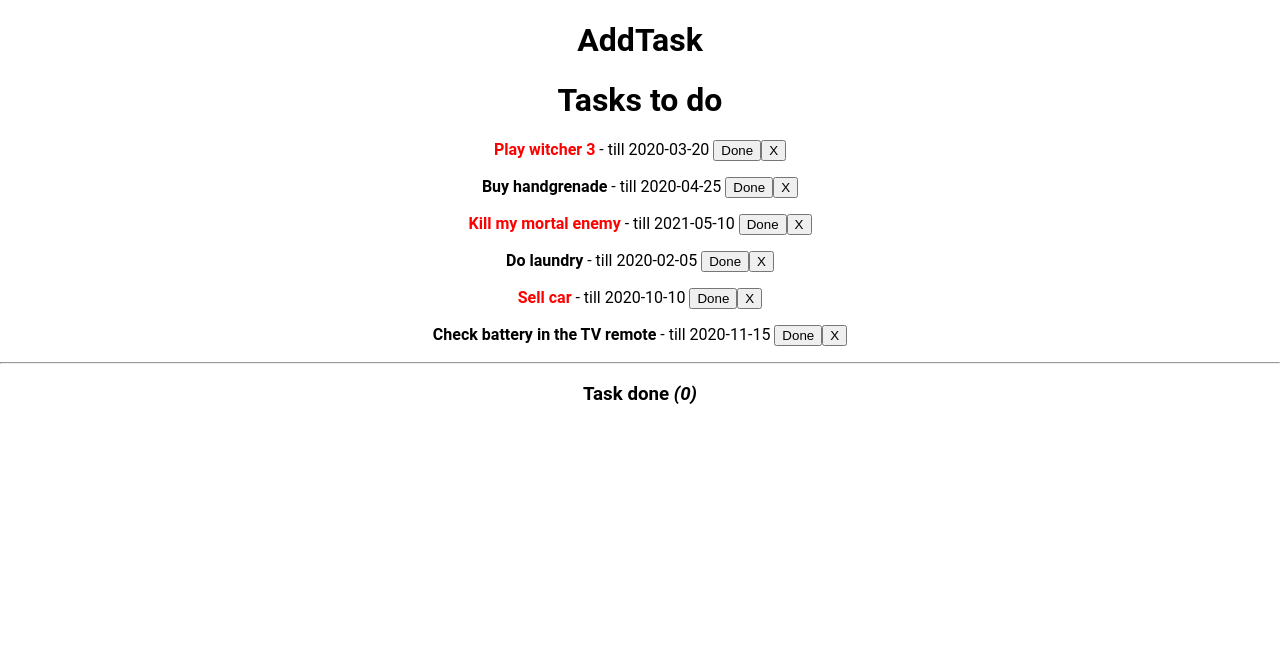
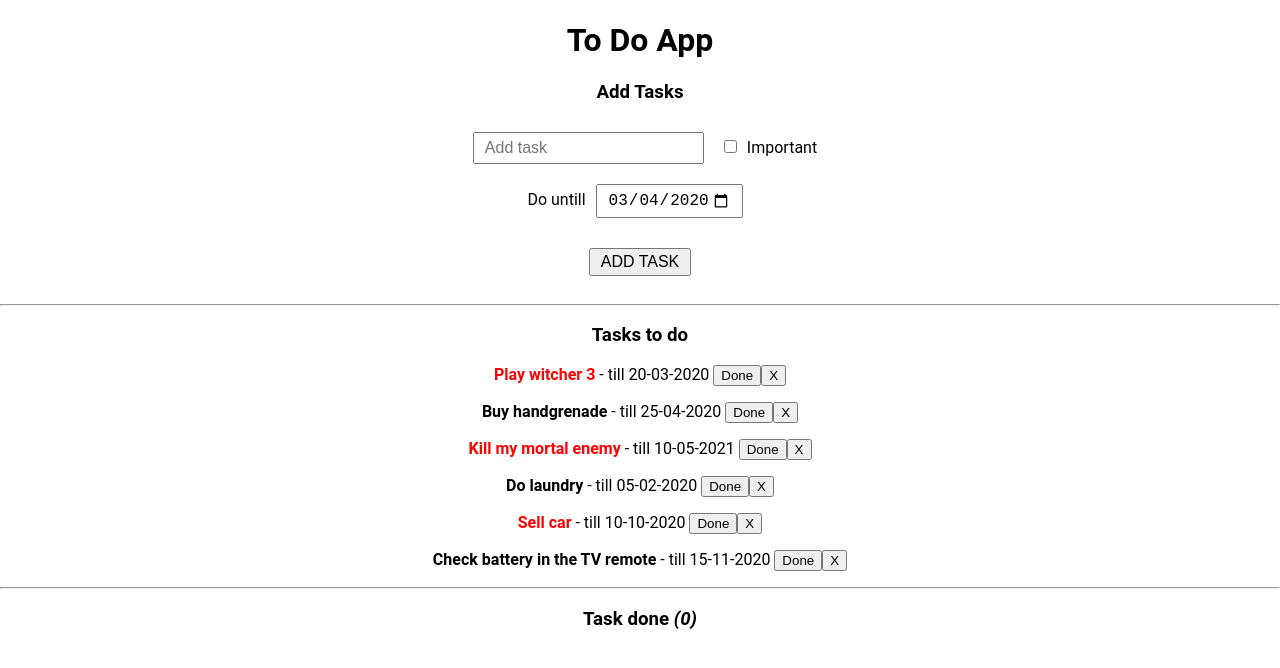
Before and after one commit to bmaronka/React-to-do-app, a React (Create React App) app: page / in a window 1280 px wide. Shown: the top 668 px of the page. Built offline with nearby package versions, Linux system fonts and the light colour scheme.

Commit message:
Add AddTask component

```diff
--- /dev/null
+++ b/src/components/AddTask.css
@@ -0,0 +1,16 @@
+input {
+    margin: 10px;
+    padding: 5px 10px;
+    font-size: 16px;
+}
+
+.form {
+    font-size: 16px;
+}
+
+.form button {
+    padding: 3px 10px;
+    text-transform: uppercase;
+    margin: 20px;
+    font-size: 16px;
+}
--- a/src/components/AddTask.js
+++ b/src/components/AddTask.js
@@ -1,12 +1,68 @@
 import React, { Component } from 'react';
+import './AddTask.css';
 
 class AddTask extends Component {
-    state = {}
+    minDate = new Date().toISOString().slice(0, 10);
+
+    state = {
+        text: '',
+        checked: false,
+        date: this.minDate,
+    }
+
+    handleInputChange = e => {
+        const name = e.target.name;
+        const type = e.target.type;
+
+        if (type === "text" || type === "date") {
+            const value = e.target.value;
+
+            this.setState({
+                [name]: value,
+            })
+        } else if (type === "checkbox") {
+            const checked = e.target.checked;
+
+            this.setState({
+                [name]: checked,
+            })
+        }
+    }
+
+    handleAddTask = () => {
+        const { text, date, checked } = this.state;
+        if (text.length > 2) {
+            const add = this.props.add(text, date, checked);
+
+            if (add) {
+                this.setState({
+                    text: '',
+                    checked: false,
+                    date: this.minDate,
+                })
+            }
+        } else {
+            alert("To short task")
+        }
+    }
+
     render() {
+        let maxDate = this.minDate.slice(0, 4) * 1 + 2;
+        maxDate = maxDate + "-12-31";
+
         return (
-            <>
-                <h1>AddTask</h1>
-            </>
+            <div className="form">
+                <h3>Add Tasks</h3>
+                <input type="text" name="text" placeholder="Add task" value={this.state.text} onChange={this.handleInputChange} />
+                <input type="checkbox" name="checked" checked={this.state.checked} id="important" onChange={this.handleInputChange} />
+                <label htmlFor="important">Important</label>
+                <br />
+                <label htmlFor="date">Do untill</label>
+                <input type="date" name="date" value={this.state.date} min={this.minDate} max={maxDate} onChange={this.handleInputChange} />
+                <br />
+                <button onClick={this.handleAddTask}>Add Task</button>
+                <hr />
+            </div>
         );
     }
 }
--- a/src/components/App.js
+++ b/src/components/App.js
@@ -4,12 +4,14 @@ import TaskList from './TaskList';
 import './App.css';
 
 class App extends Component {
+  counter = 6;
+
   state = {
     tasks: [
       {
         id: 0,
         text: 'Play witcher 3',
-        date: '2020-03-20',
+        date: '20-03-2020',
         important: true,
         active: true,
         finishDate: null,
@@ -17,7 +19,7 @@ class App extends Component {
       {
         id: 1,
         text: 'Buy handgrenade',
-        date: '2020-04-25',
+        date: '25-04-2020',
         important: false,
         active: true,
         finishDate: null,
@@ -25,7 +27,7 @@ class App extends Component {
       {
         id: 2,
         text: 'Kill my mortal enemy',
-        date: '2021-05-10',
+        date: '10-05-2021',
         important: true,
         active: true,
         finishDate: null,
@@ -33,7 +35,7 @@ class App extends Component {
       {
         id: 3,
         text: 'Do laundry',
-        date: '2020-02-05',
+        date: '05-02-2020',
         important: false,
         active: true,
         finishDate: null,
@@ -41,7 +43,7 @@ class App extends Component {
       {
         id: 4,
         text: 'Sell car',
-        date: '2020-10-10',
+        date: '10-10-2020',
         important: true,
         active: true,
         finishDate: null,
@@ -49,7 +51,7 @@ class App extends Component {
       {
         id: 5,
         text: 'Check battery in the TV remote',
-        date: '2020-11-15',
+        date: '15-11-2020',
         important: false,
         active: true,
         finishDate: null,
@@ -59,6 +61,7 @@ class App extends Component {
 
   deleteTask = (id) => {
     // const tasks = [...this.state.tasks];
+    // const tasks = Array.from(this.state.tasks);
     // const index = tasks.findIndex(task => task.id === id);
 
     // tasks.splice(index, 1);
@@ -89,10 +92,29 @@ class App extends Component {
     })
   }
 
+  addTask = (text, date, important) => {
+    const task = {
+      id: this.counter,
+      text,
+      date,
+      important,
+      active: true,
+      finishDate: null,
+    };
+    this.counter++
+
+    this.setState(prevState => ({
+      tasks: [...prevState.tasks, task],
+    }))
+
+    return true;
+  }
+
   render() {
     return (
       <>
-        <AddTask />
+        <h1>To Do App</h1>
+        <AddTask add={this.addTask} />
         <TaskList tasks={this.state.tasks} delete={this.deleteTask} change={this.changeTaskStatus} />
       </>
     );
--- a/src/components/TaskList.js
+++ b/src/components/TaskList.js
@@ -14,7 +14,7 @@ const TaskList = props => {
     return (
         <>
             <div className="active">
-                <h1>Tasks to do</h1>
+                <h3>Tasks to do</h3>
                 {activeTasks.length ? activeTasks : <p>You have nothing to do</p>}
             </div>
 
```
